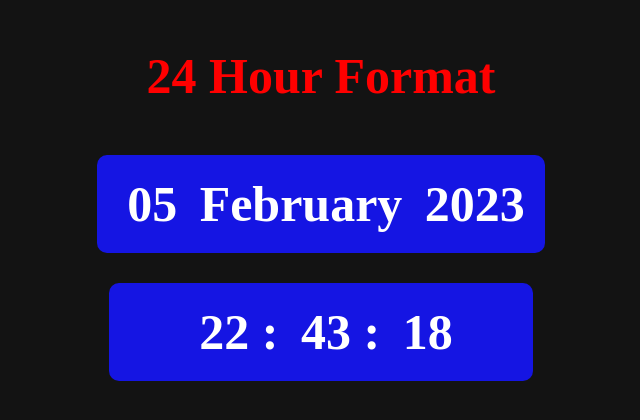
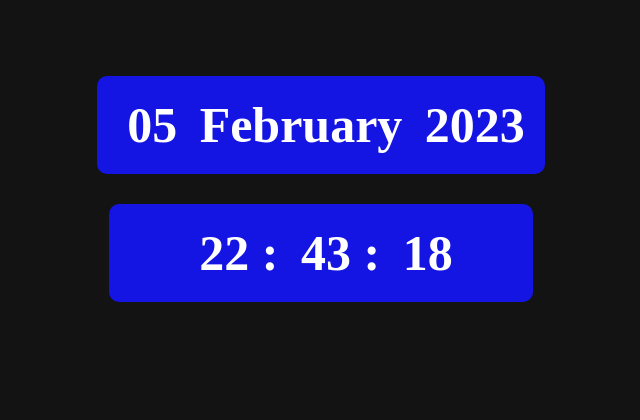
Before and after one commit to raviranjan9/Clock, a plain HTML site: page index.html in a window 1280 px wide. Shown: the part 196-616 px from the top of the page, without its empty margins (319-959 px from the left). Drawn offline with Linux system fonts and the light colour scheme.

Commit message:
Update index.html

```diff
--- a/index.html
+++ b/index.html
@@ -55,7 +55,7 @@
 <body>
 
     <div class="main-container">
-        <p style="color: red; text-align: center; font-size: 5rem;">24 Hour Format</p>
+
         <div class="date-container">
             <div id="day">
             </div>
```
